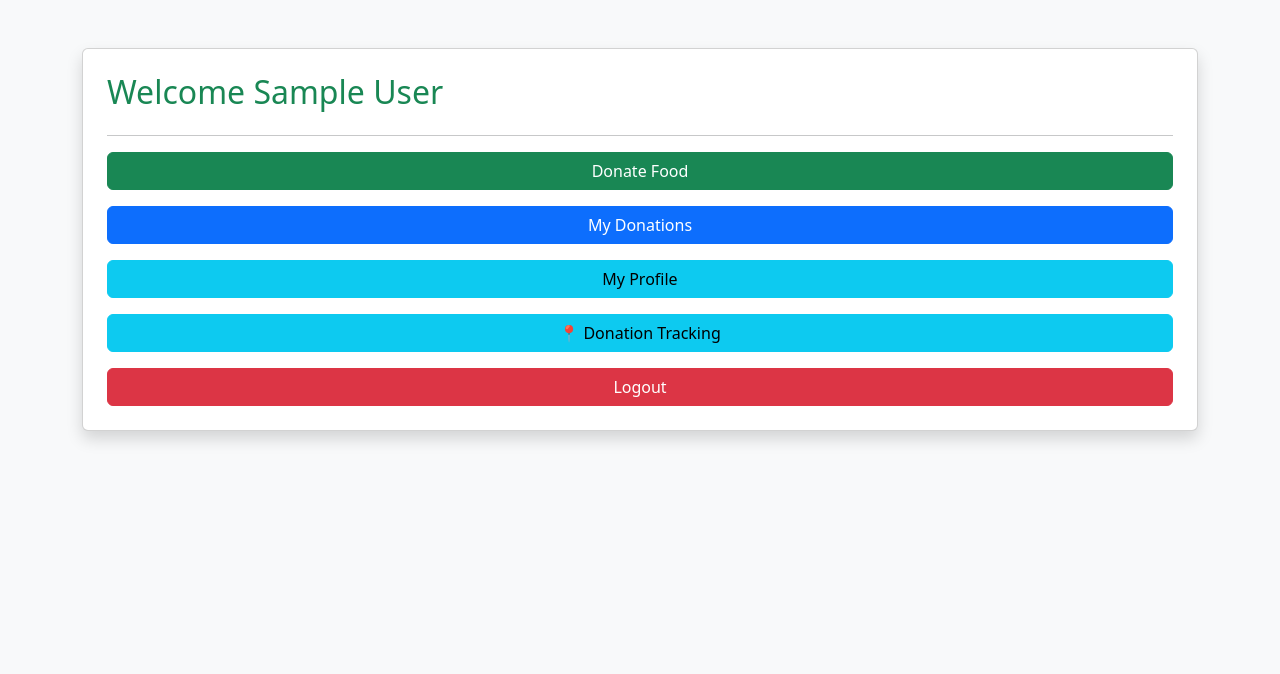
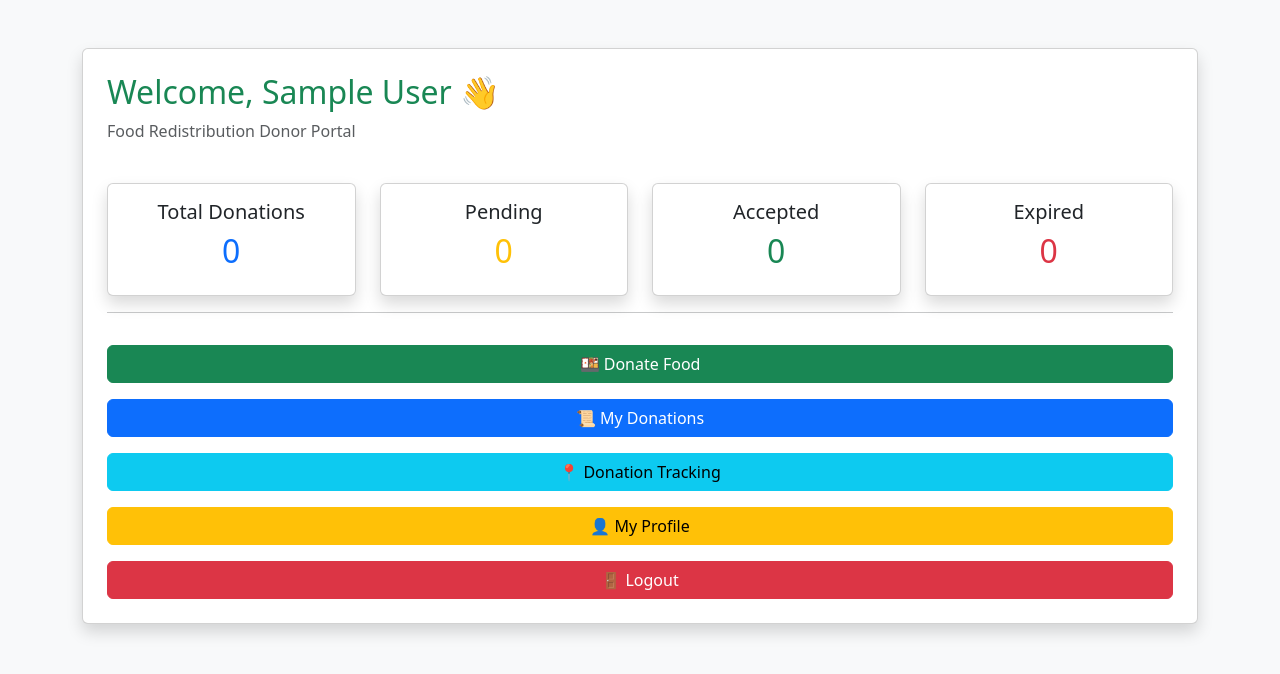
Before and after one commit to rishikasristu/food-redistribution-system, a Flask app: page /dashboard in a window 1280 px wide. Shown: the top 674 px of the page. Run offline with Flask 3, Linux system fonts and the light colour scheme; the visitor is signed in with stand-in values (Sample User, id 1); data that the repository does not hold is empty; parts of the project's set-up code (start-up, migrations or seed data) failed here and were passed over.

Commit message:
dashboard is upgraded

```diff
--- a/app.py
+++ b/app.py
@@ -414,9 +414,34 @@ def history():
 @app.route("/dashboard")
 def dashboard():
 
+    user_id = session["user_id"]
+
+    total = Donation.query.filter_by(
+        user_id=user_id
+    ).count()
+
+    pending = Donation.query.filter_by(
+        user_id=user_id,
+        status="Pending"
+    ).count()
+
+    accepted = Donation.query.filter_by(
+        user_id=user_id,
+        status="Accepted"
+    ).count()
+
+    expired = Donation.query.filter_by(
+        user_id=user_id,
+        status="Expired"
+    ).count()
+
     return render_template(
         "dashboard.html",
-        name=session["name"]
+        name=session["name"],
+        total=total,
+        pending=pending,
+        accepted=accepted,
+        expired=expired
     )
 @app.route("/profile")
 def profile():
--- a/templates/dashboard.html
+++ b/templates/dashboard.html
@@ -1,10 +1,13 @@
 <!DOCTYPE html>
 <html>
+
 <head>
+
     <title>Donor Dashboard</title>
 
     <link href="https://cdn.jsdelivr.net/npm/bootstrap@5.3.3/dist/css/bootstrap.min.css"
           rel="stylesheet">
+
 </head>
 
 <body class="bg-light">
@@ -14,39 +17,129 @@
     <div class="card shadow p-4">
 
         <h2 class="text-success">
-            Welcome {{ name }}
+            Welcome, {{ name }} 👋
         </h2>
+
+        <p class="text-muted">
+            Food Redistribution Donor Portal
+        </p>
+
+        <div class="row mt-4">
+
+            <div class="col-md-3">
+
+                <div class="card text-center shadow">
+
+                    <div class="card-body">
+
+                        <h5>Total Donations</h5>
+
+                        <h2 class="text-primary">
+                            {{ total }}
+                        </h2>
+
+                    </div>
+
+                </div>
+
+            </div>
+
+            <div class="col-md-3">
+
+                <div class="card text-center shadow">
+
+                    <div class="card-body">
+
+                        <h5>Pending</h5>
+
+                        <h2 class="text-warning">
+                            {{ pending }}
+                        </h2>
+
+                    </div>
+
+                </div>
+
+            </div>
+
+            <div class="col-md-3">
+
+                <div class="card text-center shadow">
+
+                    <div class="card-body">
+
+                        <h5>Accepted</h5>
+
+                        <h2 class="text-success">
+                            {{ accepted }}
+                        </h2>
+
+                    </div>
+
+                </div>
+
+            </div>
+
+            <div class="col-md-3">
+
+                <div class="card text-center shadow">
+
+                    <div class="card-body">
+
+                        <h5>Expired</h5>
+
+                        <h2 class="text-danger">
+                            {{ expired }}
+                        </h2>
+
+                    </div>
+
+                </div>
+
+            </div>
+
+        </div>
 
         <hr>
 
+        <div class="d-grid gap-3 mt-3">
+
             <a href="/donate"
-            class="btn btn-success mb-3">
-            Donate Food
+               class="btn btn-success">
+
+                🍱 Donate Food
+
             </a>
 
             <a href="/history"
-           class="btn btn-primary mb-3">
-            My Donations
+               class="btn btn-primary">
+
+                📜 My Donations
+
             </a>
 
-        <a href="/profile"
-            class="btn btn-info mb-3">
-
-            My Profile
-
-        </a>
             <a href="/tracking"
-            class="btn btn-info mb-3">
+               class="btn btn-info">
 
                 📍 Donation Tracking
 
             </a>
 
+            <a href="/profile"
+               class="btn btn-warning">
+
+                👤 My Profile
+
+            </a>
+
             <a href="/logout"
                class="btn btn-danger">
-            Logout
+
+                🚪 Logout
+
             </a>
 
+        </div>
 
     </div>
 
```
Lines whose indentation alone changed are shown as unchanged.
